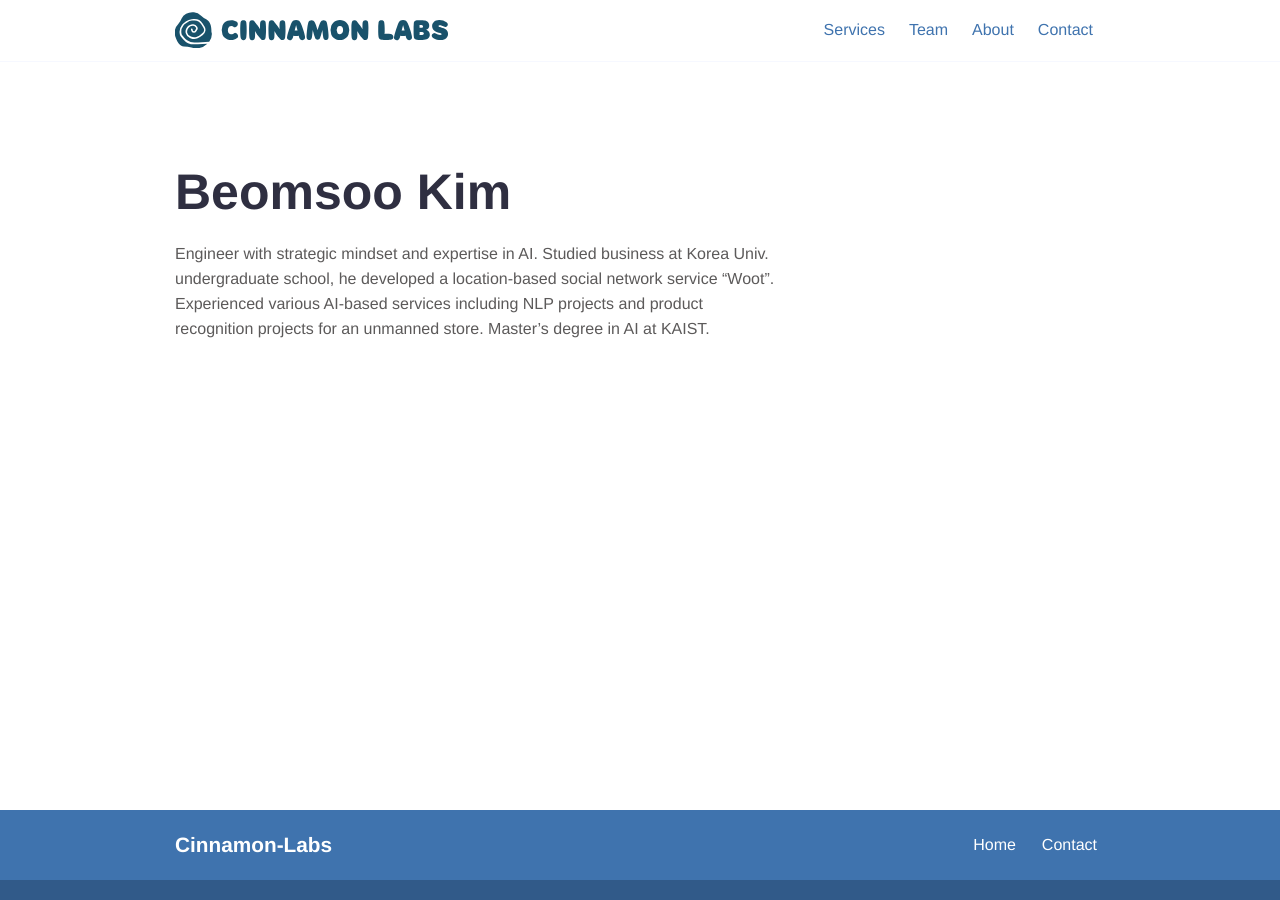
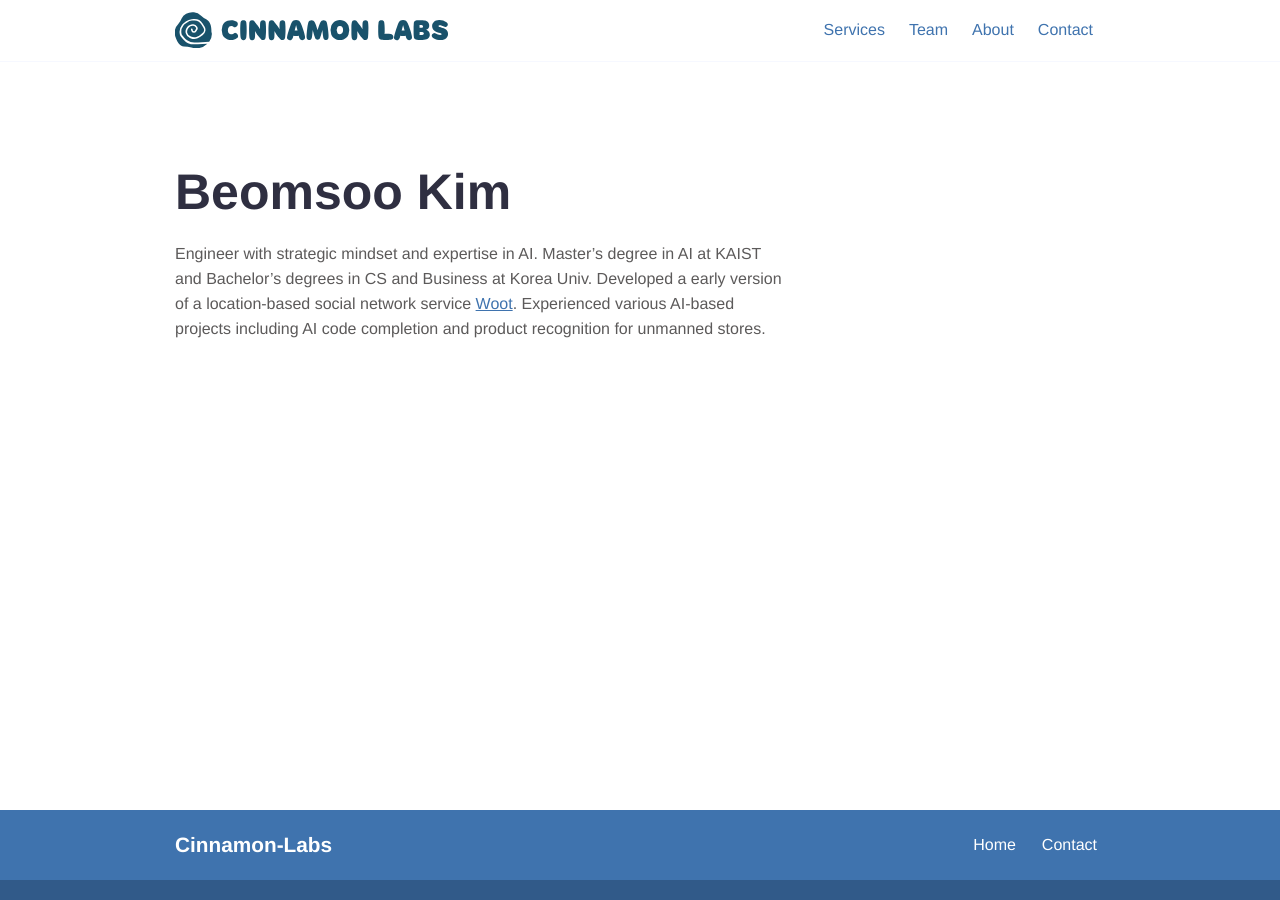
Before and after one commit to Cinnamon-Investment/homepage-jekyll, a Jekyll site: the page built from _team/beomsoo_kim.md, in a window 1280 px wide. Built offline with Jekyll 4.4.1, drawn with Linux system fonts in a browser that asks for light colours.

Commit message:
Update beomsoo_kim.md

```diff
--- a/_team/beomsoo_kim.md
+++ b/_team/beomsoo_kim.md
@@ -10,4 +10,4 @@ weight: 3
 layout: team
 ---
 
-Engineer with strategic mindset and expertise in AI. Studied business at Korea Univ. undergraduate school, he developed a location-based social network service "Woot". Experienced various AI-based services including NLP projects and product recognition projects for an unmanned store. Master's degree in AI at KAIST.
+Engineer with strategic mindset and expertise in AI. Master's degree in AI at KAIST and Bachelor's degrees in CS and Business at Korea Univ. Developed a early version of a location-based social network service [Woot](http://www.hellowoot.co.kr/). Experienced various AI-based projects including AI code completion and product recognition for unmanned stores.
```
